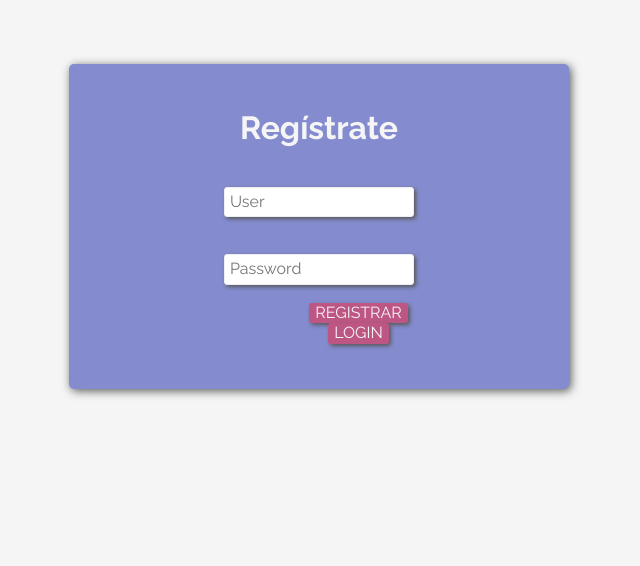
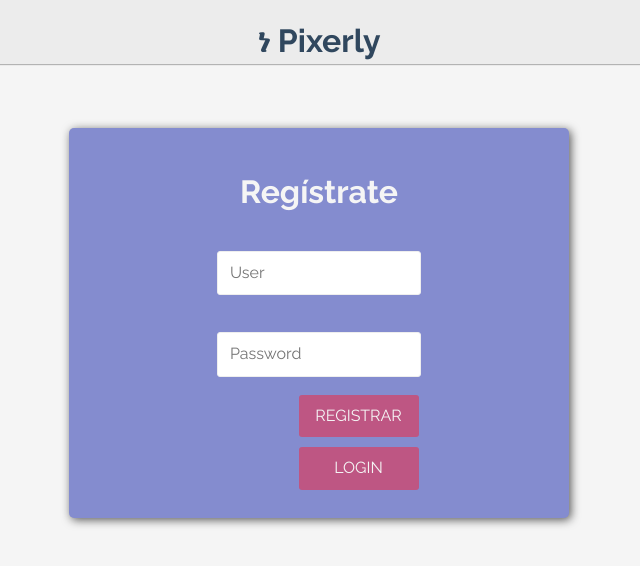
Before and after one commit to robinvicente/Css, a PHP site: page /signup.php in a window 1280 px wide. Shown: the top 566 px of the page, without its empty margins (321-961 px from the left). Run offline with PHP 8.4, Linux system fonts and the light colour scheme.

Commit message:
Solitary morning :)

```diff
--- a/signup.php
+++ b/signup.php
@@ -11,6 +11,11 @@
     <title>Document</title>
 </head>
 <body>
+    <header class="login-header">
+        <div class="central-bar">
+            <h1>ነ Pixerly</h1>
+        </div>
+    </header>
     <article class="principal-center">
 
         <?php
--- a/styles/style.css
+++ b/styles/style.css
@@ -6,7 +6,7 @@ body{
 .principal-center, .login-central{
     font-family: 'Raleway', sans-serif;
     width: 500px;
-    height: 300px;
+    height: auto;
     position: relative;
     text-align: center;
     background: #848ccf;
@@ -20,13 +20,12 @@ body{
 input[type="text"], input[type="password"]{
     font-family: 'Raleway', sans-serif;
     outline: none;
-    padding: 5px;
+    padding: 12px;
     display: block;
     width: auto;
     border-radius: 3px;
     border: 1px solid #eee;
     margin: auto;
-    box-shadow: 2px 2px 4px #585858;
 
 }
 
@@ -34,12 +33,13 @@ input[type="submit"] {
     font-family: 'Raleway', sans-serif;
     color: #f5f5f5;
     background: #be5683;
-    width: auto;
+    padding: 12px;
+    width: 120px;
     border: 0;
     margin-left: 2px;
     border-radius: 3px;
     cursor: pointer;
-    box-shadow: 2px 2px 4px #585858;
+    margin-bottom: 10px;
 }
 
 input[type="submit"]:hover {
```
